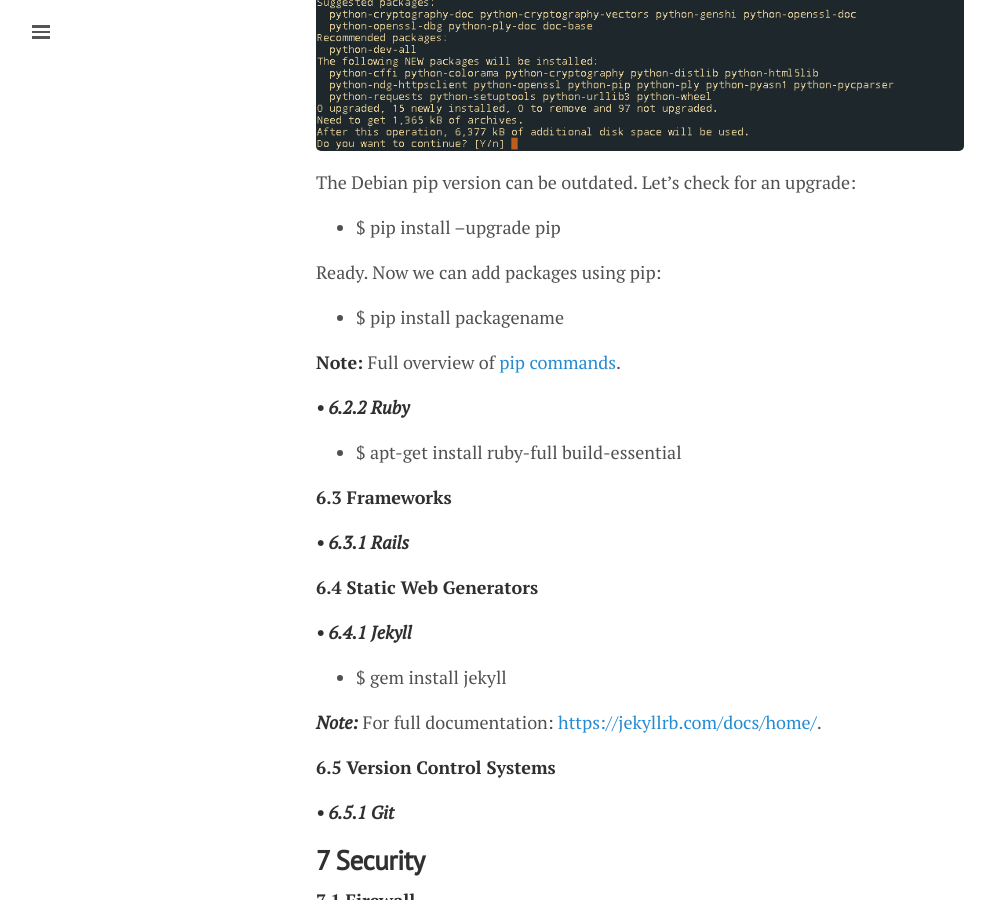
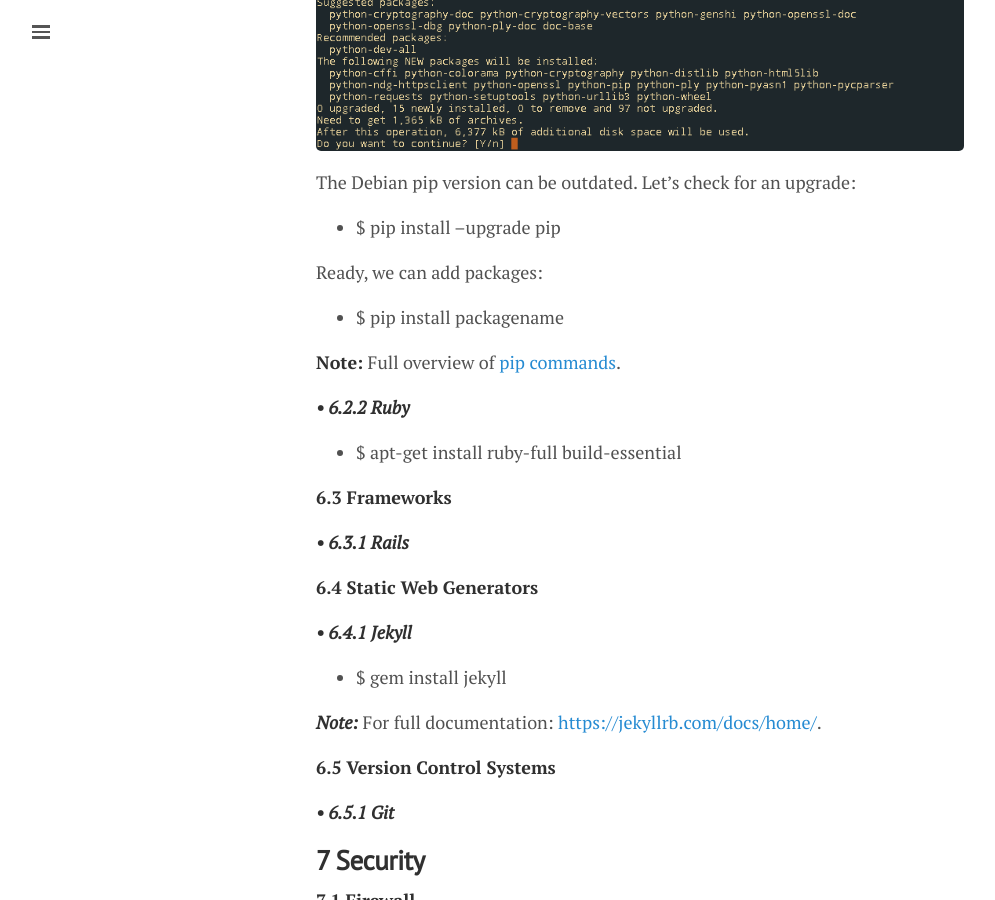
Before and after one commit to lgeurts/lgeurts.github.io, a Jekyll site: the page built from _posts/2017-07-11-bunsenlabs-linux-setup-notes-for dell-inspiron-6000.md, in a window 1280 px wide and 900 px high, scrolled down 8564 px. Shown: the whole window, without its empty margins (0-995 px from the left). Built offline with Jekyll 4.4.1, drawn with Linux system fonts in a browser that asks for light colours; nearby versions of some CDN libraries; comment, search, counter and statistics services are not loaded.

Commit message:
Update 2017-07-11-bunsenlabs-linux-setup-notes-for dell-inspiron-6000.md

```diff
--- a/_posts/2017-07-11-bunsenlabs-linux-setup-notes-for dell-inspiron-6000.md
+++ b/_posts/2017-07-11-bunsenlabs-linux-setup-notes-for dell-inspiron-6000.md
@@ -249,7 +249,7 @@ The Debian pip version can be outdated. Let's check for an upgrade:
 
 - $ pip install --upgrade pip
 
-Ready. Now we can add packages using pip:
+Ready, we can add packages:
 
 - $ pip install packagename
 
```
